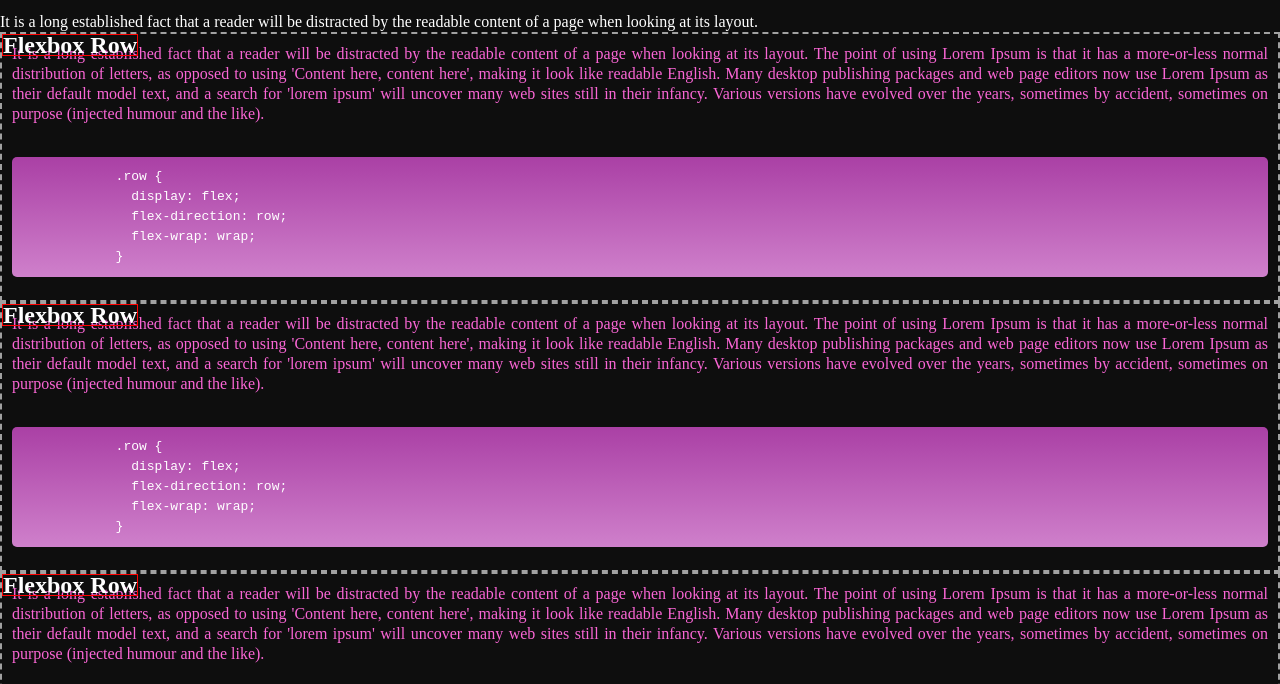
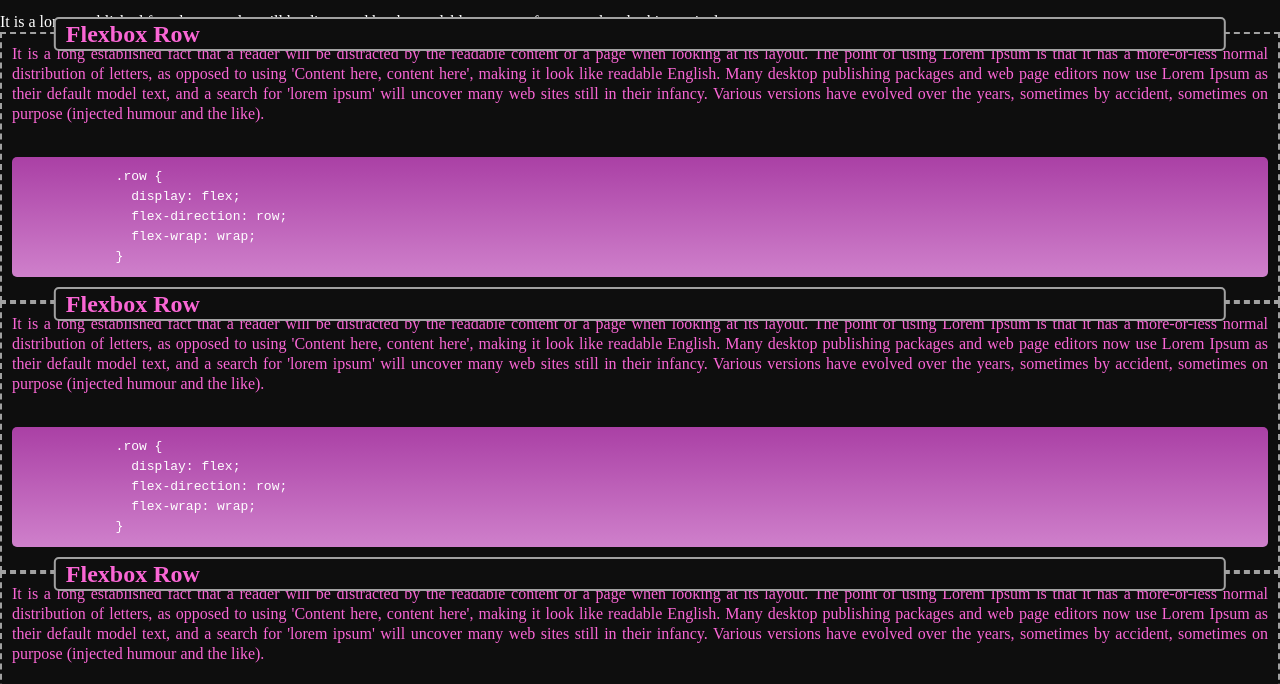
Before and after one commit to surajverma2587/CSS-Snippet-Cheat-Sheet, a plain HTML site: page index.html in a window 1280 px wide. Shown: the part 51-735 px from the top of the page. Drawn offline with Linux system fonts and the light colour scheme.

Commit message:
fixed style on card header

```diff
--- a/assets/css/styles.css
+++ b/assets/css/styles.css
@@ -34,8 +34,16 @@ body {
 
 .card-item h2 {
   position: absolute;
-  border: 1px solid red;
+  top: 0px;
+  left: 50%;
+  border: 2px solid #a1a1a1;
+  border-radius: 5px;
   margin: 0px;
+  color: #fa66d5;
+  padding: 5px 10px;
+  transform: translate(-50%, -50%);
+  width: 90%;
+  background: #0e0e0e;
 }
 
 .info__card {
```
